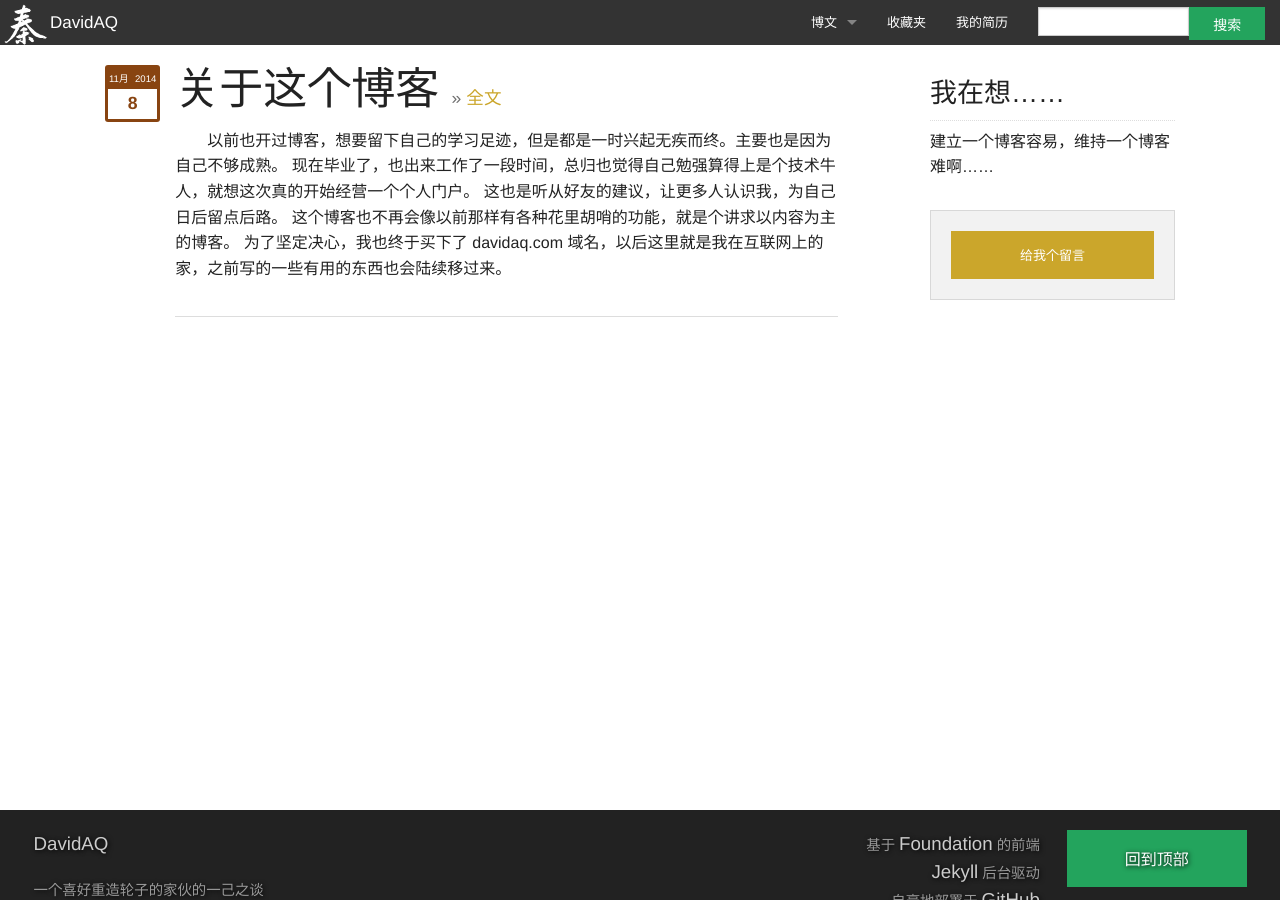
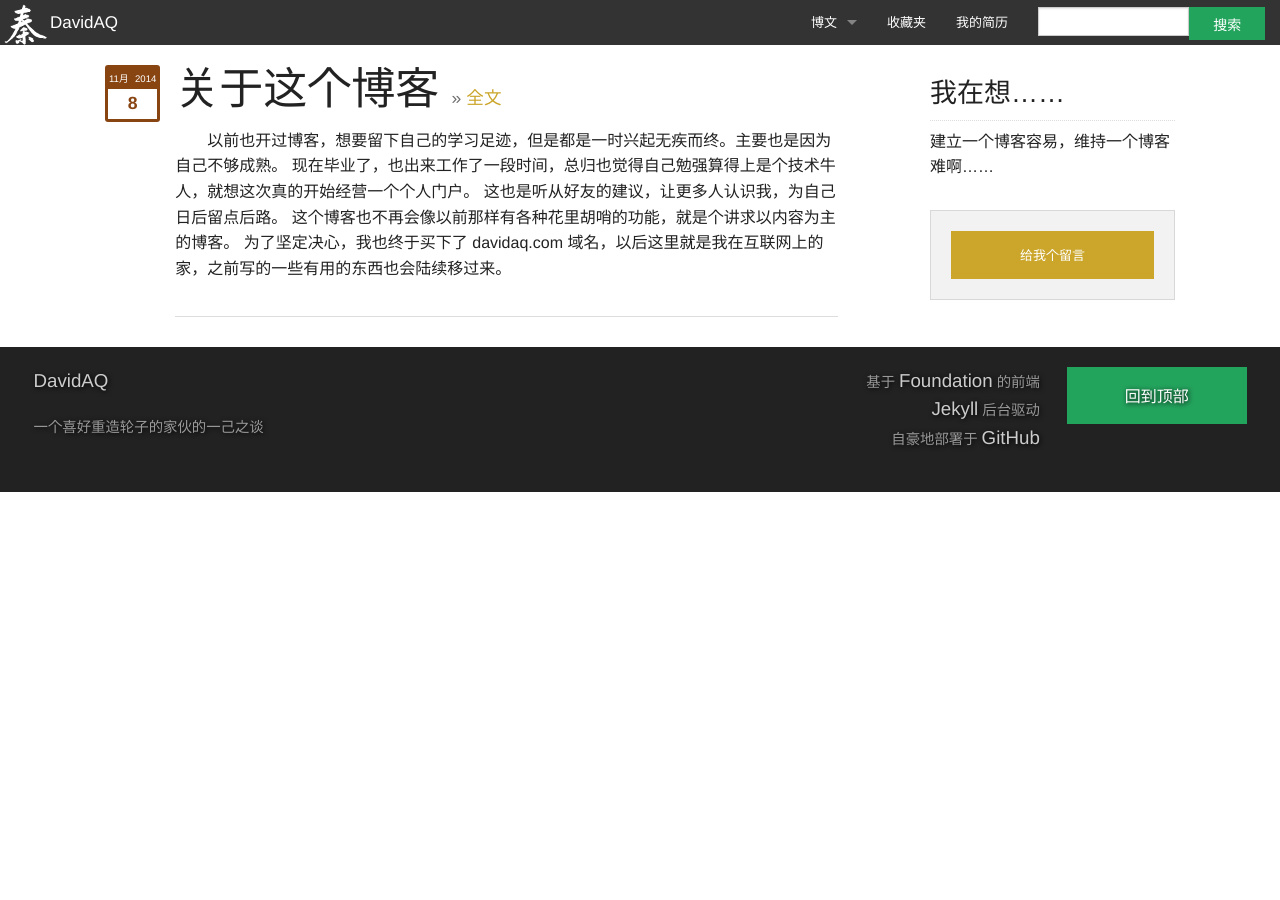
Before and after one commit to davidaq/davidaq.github.io, a Jekyll site: the page built from index.html, in a window 1280 px wide. Built offline with Jekyll 4.4.1, drawn with Linux system fonts in a browser that asks for light colours.

Commit message:
fix height

```diff
--- a/static/css/style.css
+++ b/static/css/style.css
@@ -6,7 +6,7 @@
   background: url(../img/logo.png) no-repeat center right;
 }
 .off-canvas-wrap, .inner-wrap {
-  height: 100%;
+  min-height: 100%;
 }
 .main-body {
   padding: 10px;
```
